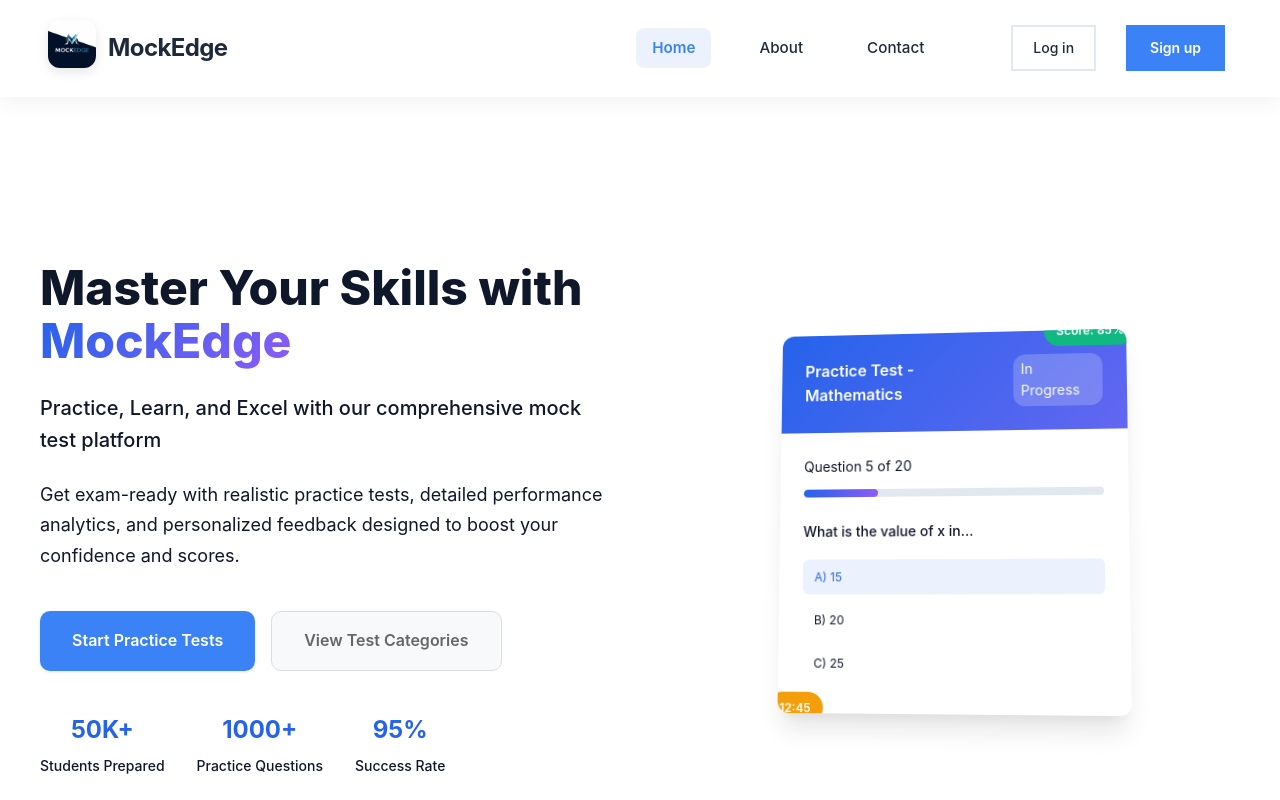
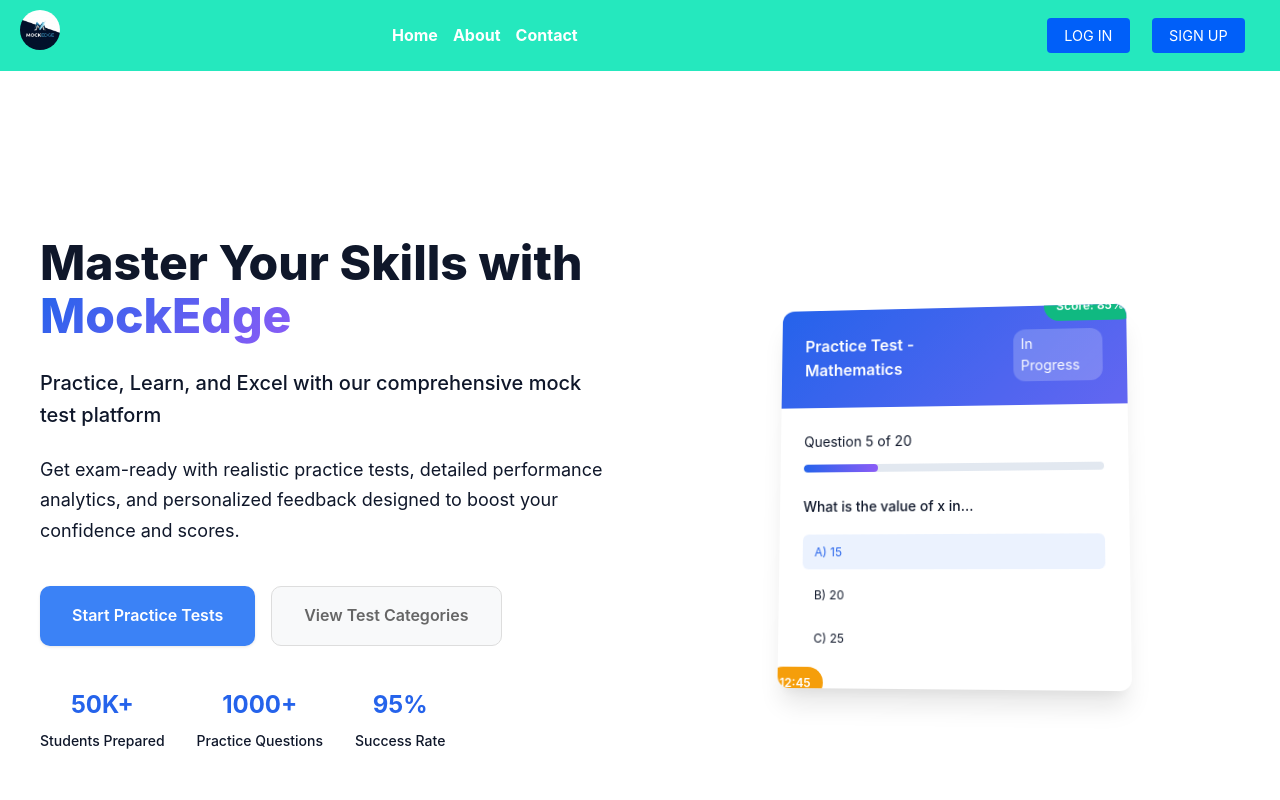
Before and after one commit to shri214/mockedge-frontend, a React (Vite) app: page / in a window 1280 px wide. Shown: the top 800 px of the page. Built offline with nearby package versions, Linux system fonts and the light colour scheme; what ag-grid-community would draw is missing.

Commit message:
re make of previous navbar

```diff
--- a/src/components/navbar.tsx
+++ b/src/components/navbar.tsx
@@ -10,7 +10,6 @@ import type { RootState } from "../store";
 
 export const Navbar: React.FC = () => {
   const [menuOpen, setMenuOpen] = useState(false);
-  const [scrolled, setScrolled] = useState(false);
   const menuRef = useRef<HTMLDivElement | null>(null);
 
   const { user } = useSelector((state: RootState) => state.user);
@@ -21,24 +20,12 @@ export const Navbar: React.FC = () => {
   // Check if current URL contains "dashboard"
   const isOnDashboard = location.pathname.includes("/dashboard");
 
+
   const handleLogout = () => {
     dispatch(clearUser());
-    localStorage.removeItem("accessToken");
-    setMenuOpen(false); // Close menu on logout
+    localStorage.removeItem("accessToken")
   };
 
-  // Handle scroll effect
-  useEffect(() => {
-    const handleScroll = () => {
-      const isScrolled = window.scrollY > 10;
-      setScrolled(isScrolled);
-    };
-
-    window.addEventListener('scroll', handleScroll);
-    return () => window.removeEventListener('scroll', handleScroll);
-  }, []);
-
-  // Handle click outside menu
   useEffect(() => {
     const handleClickOutside = (event: MouseEvent) => {
       if (
@@ -56,34 +43,11 @@ export const Navbar: React.FC = () => {
     };
   }, []);
 
-  // Handle escape key
-  useEffect(() => {
-    const handleEscape = (event: KeyboardEvent) => {
-      if (event.key === 'Escape') {
-        setMenuOpen(false);
-      }
-    };
-
-    document.addEventListener('keydown', handleEscape);
-    return () => document.removeEventListener('keydown', handleEscape);
-  }, []);
-
-  // Determine if a nav item is active
-  const isActiveRoute = (path: string): boolean => {
-    if (path === '/') {
-      return location.pathname === '/';
-    }
-    return location.pathname.startsWith(path);
-  };
-
   return (
-    <nav className={`navbar ${scrolled ? 'scrolled' : ''}`}>
+    <nav className="navbar">
       <div className="navbar-brand">
-        <a className="logoImages" href="/" onClick={() => setMenuOpen(false)}>
-          <img src={logo} alt="MockEdge Logo" />
-        </a>
-        <a href="/" className="brand-text" onClick={() => setMenuOpen(false)}>
-          MockEdge
+        <a className="logoImages" href="/">
+          <img src={logo} alt="Logo" style={{ maxHeight: "3rem" }} />
         </a>
       </div>
 
@@ -91,11 +55,9 @@ export const Navbar: React.FC = () => {
       <button
         className={`navbar-burger ${menuOpen ? "is-active" : ""}`}
         onClick={(e) => {
-          e.stopPropagation();
+          e.stopPropagation(); // ✅ stop event first
           setMenuOpen(!menuOpen);
         }}
-        aria-label="Toggle navigation menu"
-        aria-expanded={menuOpen}
       >
         <span />
         <span />
@@ -108,76 +70,40 @@ export const Navbar: React.FC = () => {
         className={`navbar-menu ${menuOpen ? "is-active" : ""}`}
       >
         <div className="navbar-start">
-          <a
-            className={`navbar-item ${isActiveRoute('/') ? 'active' : ''}`}
-            href="/"
-            onClick={() => setMenuOpen(false)}
-          >
+          <a className="navbar-item" href="/">
             Home
           </a>
-          <a
-            className={`navbar-item ${isActiveRoute('/about') ? 'active' : ''}`}
-            href="/about"
-            onClick={() => setMenuOpen(false)}
-          >
+          <a className="navbar-item" href="/about">
             About
           </a>
-          <a
-            className={`navbar-item ${isActiveRoute('/contact') ? 'active' : ''}`}
-            href="/contact"
-            onClick={() => setMenuOpen(false)}
-          >
+          <a className="navbar-item" href="/contact">
             Contact
           </a>
         </div>
-
         <div className="navbar-end">
           {user === null || user.accessToken === null ? (
             <>
-              <a
-                className="button secondary"
-                href="/login"
-                onClick={() => setMenuOpen(false)}
-              >
+              <a className="button primary" href="/login">
                 Log in
               </a>
-              <a
-                className="button primary"
-                href="/signup"
-                onClick={() => setMenuOpen(false)}
-              >
+              <a className="button primary" href="/signup">
                 Sign up
               </a>
             </>
           ) : (
             <>
-              {!isOnDashboard && (
-                <a
-                  className="button secondary"
-                  href={`/dashboard/${user.id}`}
-                  onClick={() => setMenuOpen(false)}
-                >
+               {!isOnDashboard && (
+                <a className="button primary" href={`/dashboard/${user.id}`}>
                   Dashboard
                 </a>
               )}
-              <button
-                className="button ghost"
-                onClick={handleLogout}
-              >
-                Logout
+              <button className="button primary" onClick={handleLogout}>
+                logout
               </button>
             </>
           )}
         </div>
       </div>
-
-      {/* Overlay for mobile menu */}
-      {menuOpen && (
-        <div
-          className="navbar-overlay"
-          onClick={() => setMenuOpen(false)}
-        />
-      )}
     </nav>
   );
 };
--- a/src/styles/navbar.scss
+++ b/src/styles/navbar.scss
@@ -2,308 +2,148 @@
 @use "../styles/mixins.scss";
 
 .navbar {
-  background: rgba(255, 255, 255, 0.95);
-  backdrop-filter: blur(20px);
-  -webkit-backdrop-filter: blur(20px);
-  border-bottom: 1px solid rgba(255, 255, 255, 0.2);
-  padding: 1rem 2rem;
+  background-color: v.$background-color;
+  color: white;
+  padding: 10px 20px;
+  display: flex;
+  justify-content: space-between;
+  align-items: center;
   position: sticky;
   top: 0;
   z-index: 1000;
-  @include mixins.transition(all, 0.3s);
-  box-shadow: 0 4px 24px rgba(0, 0, 0, 0.06);
+  left: 0;
 
-  @include mixins.flex-between;
-
-  // Scrolled state
-  &.scrolled {
-    background: rgba(255, 255, 255, 0.98);
-    box-shadow: 0 4px 32px rgba(0, 0, 0, 0.12);
-  }
 
   .navbar-brand {
-    @include mixins.flex-center;
-    gap: 0.75rem;
-
+    font-size: 1.5em;
+    font-weight: bold;
     .logoImages {
-      @include mixins.transition(transform, 0.3s);
-
       img {
-        height: 48px;
-        width: 48px;
+        height: 40px;
+        width: auto;
         object-fit: contain;
-        border-radius: 12px;
-        box-shadow: 0 4px 12px rgba(0, 0, 0, 0.1);
+        border-radius: 100%;
       }
-
-      &:hover {
-        transform: scale(1.05);
-      }
-    }
-
-    .brand-text {
-      font-size: 1.5rem;
-      font-weight: 700;
-      color: v.$text-color;
-      text-decoration: none;
-      letter-spacing: -0.025em;
     }
   }
 
   .navbar-burger {
     display: none;
-    width: 32px;
-    height: 32px;
+    flex-direction: column;
+    justify-content: space-between;
+    width: 24px;
+    height: 18px;
     background: none;
     border: none;
     cursor: pointer;
-    padding: 4px;
-    border-radius: 8px;
-    @include mixins.transition(all, 0.3s);
-    position: relative;
-    z-index: 1001;
-
-    &:hover {
-      background: rgba(59, 130, 246, 0.1);
-    }
+    z-index: 1;
 
     span {
       display: block;
-      width: 24px;
-      height: 2px;
-      background: v.$text-color;
+      height: 3px;
+      background: white;
       border-radius: 2px;
-      @include mixins.transition(all, 0.3s);
-      margin: 2px 0;
+      transition: all 0.3s ease;
     }
 
-    &.is-active {
-      span:nth-child(1) {
-        transform: rotate(45deg) translate(6px, 6px);
-      }
-      span:nth-child(2) {
-        opacity: 0;
-        transform: scale(0);
-      }
-      span:nth-child(3) {
-        transform: rotate(-45deg) translate(6px, -6px);
-      }
+    &.is-active span:nth-child(1) {
+      transform: rotate(45deg) translate(5px, 5px);
+    }
+    &.is-active span:nth-child(2) {
+      opacity: 0;
+    }
+    &.is-active span:nth-child(3) {
+      transform: rotate(-45deg) translate(5px, -5px);
     }
   }
 
   .navbar-menu {
-    @include mixins.flex-between;
-    width: auto;
-    gap: 3rem;
+    width: 70%;
+    @include mixins.displayProperties(row, space-between, center);
 
     .navbar-start {
-      @include mixins.flex-center;
-      gap: 2rem;
+      @include mixins.displayProperties(row, flex-start, center);
+      gap: 15px;
 
       .navbar-item {
         position: relative;
-        color: v.$text-color;
+        color: white;
         text-decoration: none;
         font-family: v.$font-stack;
-        font-size: 0.95rem;
-        font-weight: 500;
-        padding: 0.5rem 1rem;
-        border-radius: 8px;
-        @include mixins.transition(all, 0.3s);
+        font-size: 1em;
+        font-weight: bold;
 
-        &:hover {
-          color: v.$primary-color;
-          background: rgba(59, 130, 246, 0.08);
-          transform: translateY(-1px);
+        &::after {
+          content: "";
+          position: absolute;
+          bottom: -2px;
+          left: 0;
+          width: 0%;
+          height: 2px;
+          background: white;
+          transition: width 0.3s ease-in-out;
         }
-
-        &.active {
-          color: v.$primary-color;
-          background: rgba(59, 130, 246, 0.1);
-          font-weight: 600;
+        &:hover::after {
+          width: 100%;
         }
       }
     }
 
     .navbar-end {
-      @include mixins.flex-center;
-      gap: 1rem;
+      .button {
+        margin-right: 15px;
+        font-size: 0.9em;
+        text-transform: uppercase;
+        text-decoration: none;
 
-      .button {
-        @include mixins.button-style(transparent, v.$text-color);
-        padding: 0.625rem 1.25rem;
-        font-size: 0.875rem;
-        font-weight: 500;
-        border: 2px solid transparent;
-        @include mixins.transition(all, 0.3s);
-        min-width: auto;
-
-        &.primary {
-          @include mixins.button-style(
-            v.$primary-color,
-            white,
-            v.$primary-hover
-          );
-
-          &:hover {
-            transform: translateY(-2px);
-            box-shadow: 0 8px 25px rgba(59, 130, 246, 0.3);
-          }
-        }
-
-        &.secondary {
-          border-color: v.$border;
-          color: v.$text-color;
-          background: white;
-
-          &:hover {
-            border-color: v.$primary-color;
-            color: v.$primary-color;
-            background: rgba(59, 130, 246, 0.05);
-            transform: translateY(-1px);
-          }
-        }
-
-        &.ghost {
-          color: v.$text-light;
-
-          &:hover {
-            color: v.$text-color;
-            background: rgba(0, 0, 0, 0.05);
-          }
-        }
       }
     }
   }
 }
 
-@include mixins.mobile {
+/* 📱 Responsive (≤767px) */
+@media (max-width: 767px) {
   .navbar {
-    padding: 1rem 1.5rem;
-
     .navbar-burger {
-      @include mixins.flex-column-center;
+      display: flex;
     }
 
     .navbar-menu {
       position: fixed;
       top: 0;
-      right: -100%;
-      width: 300px;
+      right: -100%; // hidden off-screen
+      width: 250px;
       height: 100vh;
-      background: rgba(255, 255, 255, 0.98);
-      backdrop-filter: blur(20px);
-      -webkit-backdrop-filter: blur(20px);
+      background: v.$background-color;
       flex-direction: column;
       justify-content: flex-start;
-      align-items: stretch;
-      padding: 5rem 2rem 2rem;
-      gap: 2rem;
-      @include mixins.transition(right, 0.4s, cubic-bezier(0.4, 0, 0.2, 1));
-      box-shadow: -8px 0 32px rgba(0, 0, 0, 0.12);
-
-      &.is-active {
-        right: 0;
-      }
+      align-items: flex-start;
+      padding: 80px 20px 20px;
+      gap: 20px;
+      transition: right 0.3s ease-in-out;
 
       .navbar-start {
         flex-direction: column;
-        gap: 0.5rem;
+        gap: 15px;
         width: 100%;
-        align-items: stretch;
+      }
 
-        .navbar-item {
-          padding: 1rem;
-          border-radius: 12px;
-          font-size: 1rem;
-          text-align: left;
-          border: 1px solid transparent;
+      .navbar-end {
+        margin-top: auto;
+        display: flex;
+        flex-direction: column;
+        gap: 10px;
+        width: 100%;
 
-          &:hover {
-            border-color: rgba(59, 130, 246, 0.2);
-            background: rgba(59, 130, 246, 0.05);
-          }
+        .button {
+          width: 100%;
+          text-align: center;
         }
       }
 
-      .navbar-end {
-        flex-direction: column;
-        gap: 1rem;
-        width: 100%;
-        margin-top: auto;
-
-        .button {
-          width: 100%;
-          padding: 1rem;
-          font-size: 1rem;
-          justify-content: center;
-          border-radius: 12px;
-        }
+      &.is-active {
+        right: 0; // slide in
       }
     }
   }
 }
-
-@include mixins.tablet {
-  .navbar {
-    padding: 1rem 2rem;
-
-    .navbar-menu {
-      gap: 2rem;
-
-      .navbar-start {
-        gap: 1.5rem;
-      }
-    }
-  }
-}
-
-/* Large Desktop Styles */
-@include mixins.large-desktop {
-  .navbar {
-    padding: 1.25rem 3rem;
-
-    .navbar-menu {
-      gap: 4rem;
-    }
-  }
-}
-
-/* Dark mode support */
-@media (prefers-color-scheme: dark) {
-  .navbar {
-    background: rgba(15, 23, 42, 0.95);
-    border-bottom-color: rgba(255, 255, 255, 0.1);
-
-    .navbar-brand .brand-text,
-    .navbar-menu .navbar-start .navbar-item {
-      color: #f1f5f9;
-    }
-
-    .navbar-burger span {
-      background: #f1f5f9;
-    }
-
-    .navbar-menu {
-      @include mixins.mobile {
-        background: rgba(15, 23, 42, 0.98);
-      }
-    }
-  }
-}
-
-/* Animation for smooth entrance */
-@keyframes slideInRight {
-  from {
-    transform: translateX(100%);
-    opacity: 0;
-  }
-  to {
-    transform: translateX(0);
-    opacity: 1;
-  }
-}
-
-.navbar-menu.is-active {
-  animation: slideInRight 0.4s cubic-bezier(0.4, 0, 0.2, 1);
-}
```
